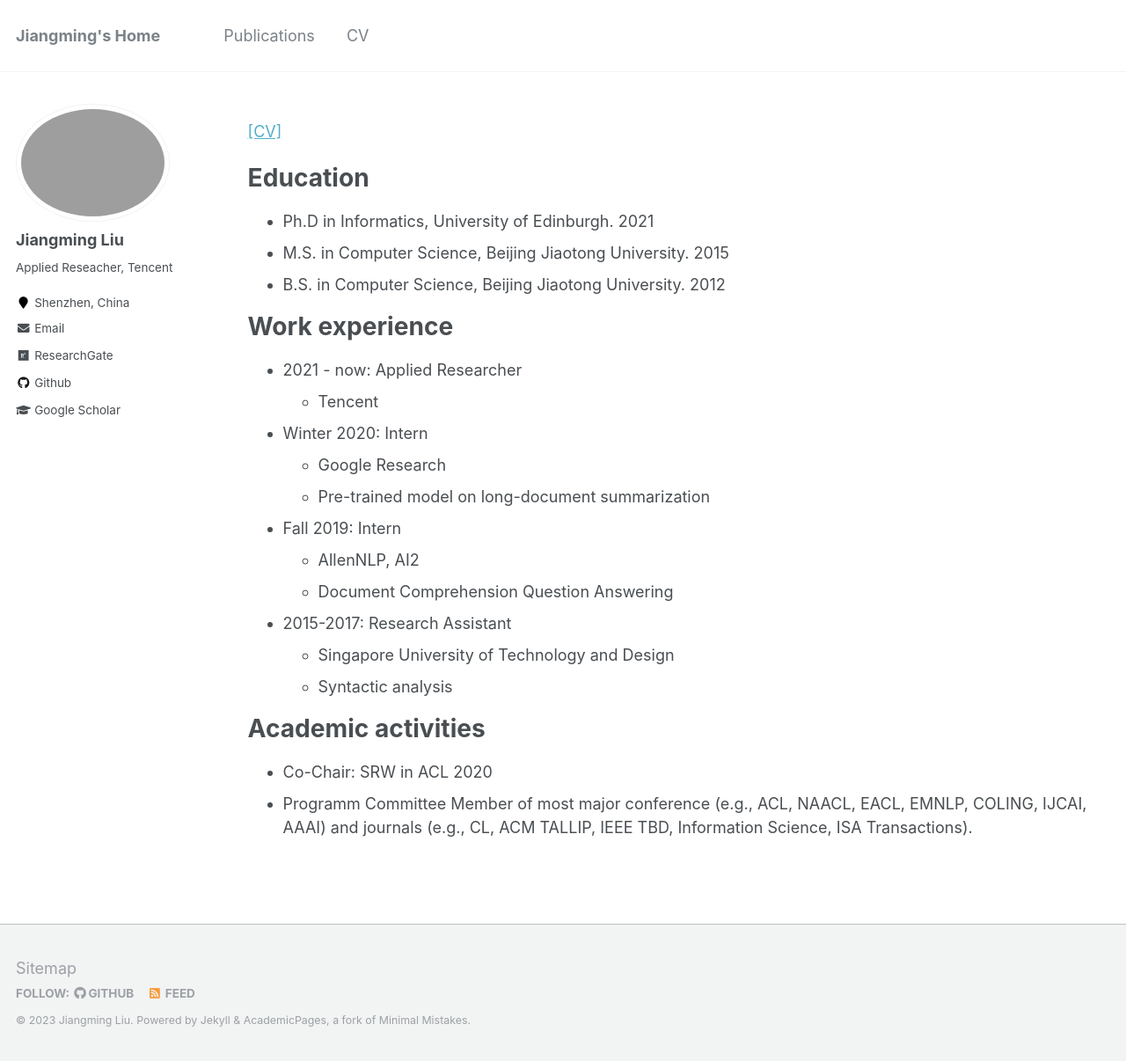
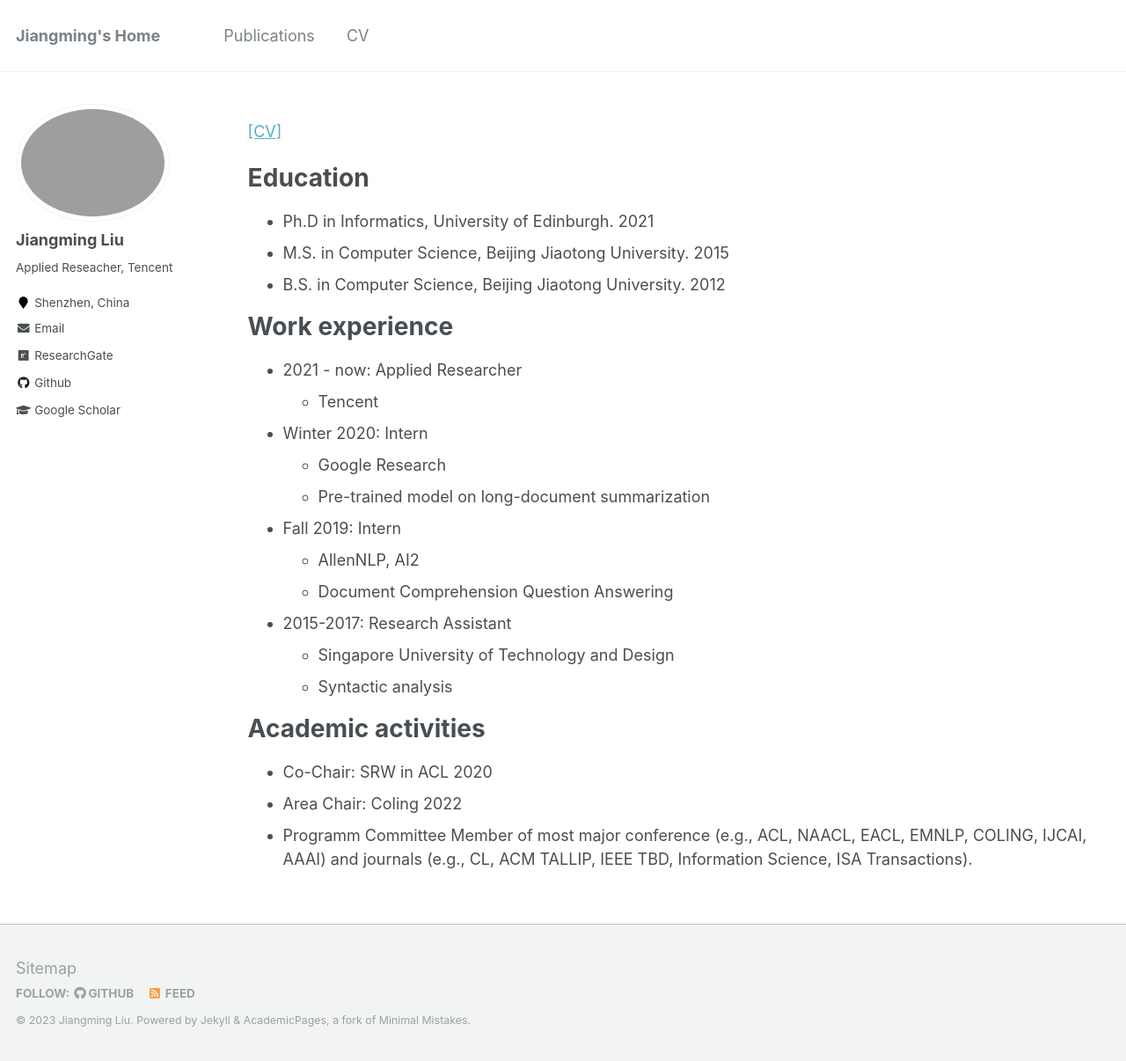
Before and after one commit to LeonCrashCode/LeonCrashCode.github.io, a Jekyll site: the page built from _pages/cv.md, in a window 1280 px wide and 1206 px high. Shown: the whole window at 88% size. Built offline with Jekyll 4.4.1, drawn with Linux system fonts in a browser that asks for light colours.

Commit message:
Update cv.md

```diff
--- a/_pages/cv.md
+++ b/_pages/cv.md
@@ -37,4 +37,5 @@ Academic activities
 ======
 
 * Co-Chair: SRW in ACL 2020
+* Area Chair: Coling 2022
 * Programm Committee Member of most major conference (e.g., ACL, NAACL, EACL, EMNLP, COLING, IJCAI, AAAI) and journals (e.g., CL, ACM TALLIP, IEEE TBD, Information Science, ISA Transactions).
```
